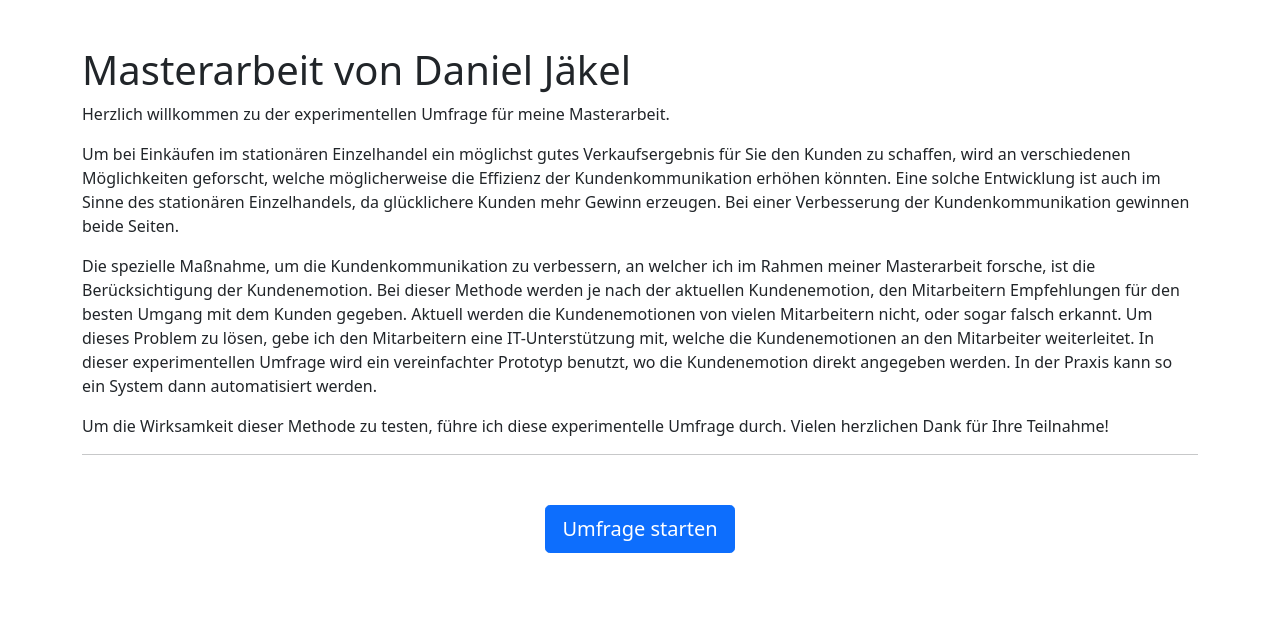
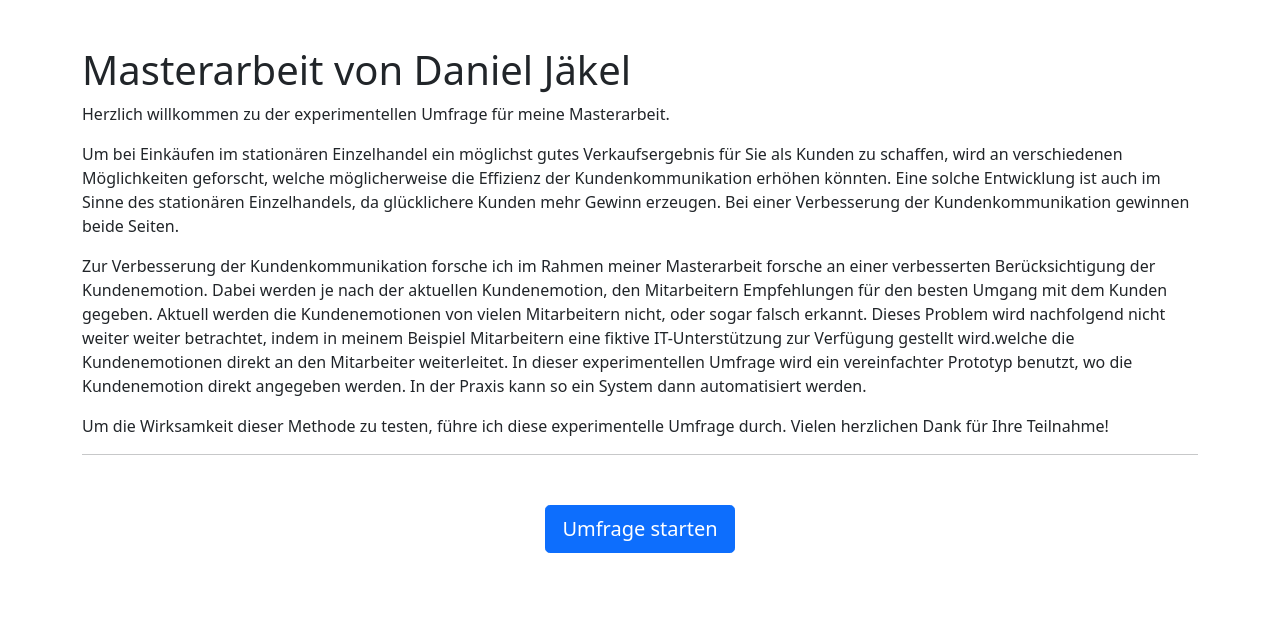
Before and after one commit to Kigstn/master-thesis, a Python web app: template app/templates/root.html in a window 1280 px wide. Shown: the part 54-692 px from the top of the page. Run offline with Jinja, Linux system fonts and the light colour scheme; the template is opened without the code that fills it, so the values that code supplies are empty.

Commit message:
change intro text

```diff
--- a/app/templates/root.html
+++ b/app/templates/root.html
@@ -10,10 +10,10 @@
         Herzlich willkommen zu der experimentellen Umfrage für meine Masterarbeit.
     </p>
     <p>
-        Um bei Einkäufen im stationären Einzelhandel ein möglichst gutes Verkaufsergebnis für Sie den Kunden zu schaffen, wird an verschiedenen Möglichkeiten geforscht, welche möglicherweise die Effizienz der Kundenkommunikation erhöhen könnten. Eine solche Entwicklung ist auch im Sinne des stationären Einzelhandels, da glücklichere Kunden mehr Gewinn erzeugen. Bei einer Verbesserung der Kundenkommunikation gewinnen beide Seiten.
+        Um bei Einkäufen im stationären Einzelhandel ein möglichst gutes Verkaufsergebnis für Sie als Kunden zu schaffen, wird an verschiedenen Möglichkeiten geforscht, welche möglicherweise die Effizienz der Kundenkommunikation erhöhen könnten. Eine solche Entwicklung ist auch im Sinne des stationären Einzelhandels, da glücklichere Kunden mehr Gewinn erzeugen. Bei einer Verbesserung der Kundenkommunikation gewinnen beide Seiten.
     </p>
     <p>
-        Die spezielle Maßnahme, um die Kundenkommunikation zu verbessern, an welcher ich im Rahmen meiner Masterarbeit forsche, ist die Berücksichtigung der Kundenemotion. Bei dieser Methode werden je nach der aktuellen Kundenemotion, den Mitarbeitern Empfehlungen für den besten Umgang mit dem Kunden gegeben. Aktuell werden die Kundenemotionen von vielen Mitarbeitern nicht, oder sogar falsch erkannt. Um dieses Problem zu lösen, gebe ich den Mitarbeitern eine IT-Unterstützung mit, welche die Kundenemotionen an den Mitarbeiter weiterleitet. In dieser experimentellen Umfrage wird ein vereinfachter Prototyp benutzt, wo die Kundenemotion direkt angegeben werden. In der Praxis kann so ein System dann automatisiert werden.
+        Zur Verbesserung der Kundenkommunikation forsche ich im Rahmen meiner Masterarbeit forsche an einer verbesserten Berücksichtigung der Kundenemotion. Dabei werden je nach der aktuellen Kundenemotion, den Mitarbeitern Empfehlungen für den besten Umgang mit dem Kunden gegeben. Aktuell werden die Kundenemotionen von vielen Mitarbeitern nicht, oder sogar falsch erkannt. Dieses Problem wird nachfolgend nicht weiter weiter betrachtet, indem in meinem Beispiel Mitarbeitern eine fiktive IT-Unterstützung zur Verfügung gestellt wird.welche die Kundenemotionen direkt an den Mitarbeiter weiterleitet. In dieser experimentellen Umfrage wird ein vereinfachter Prototyp benutzt, wo die Kundenemotion direkt angegeben werden. In der Praxis kann so ein System dann automatisiert werden.
     </p>
     <p>
         Um die Wirksamkeit dieser Methode zu testen, führe ich diese experimentelle Umfrage durch. Vielen herzlichen Dank für Ihre Teilnahme!
```
